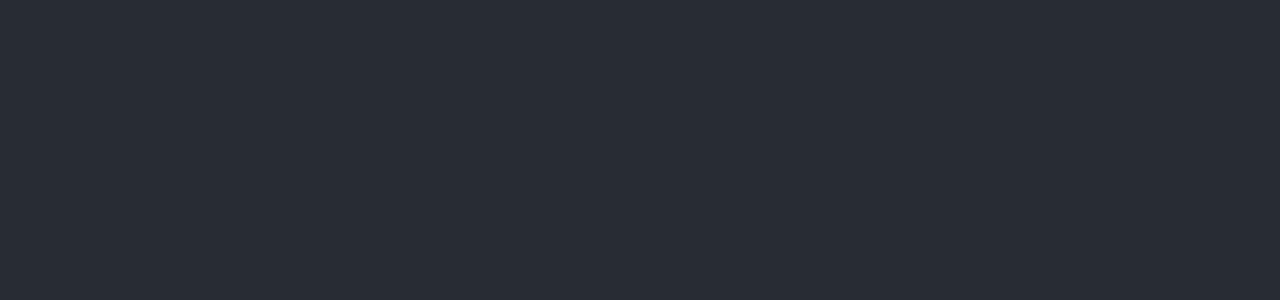
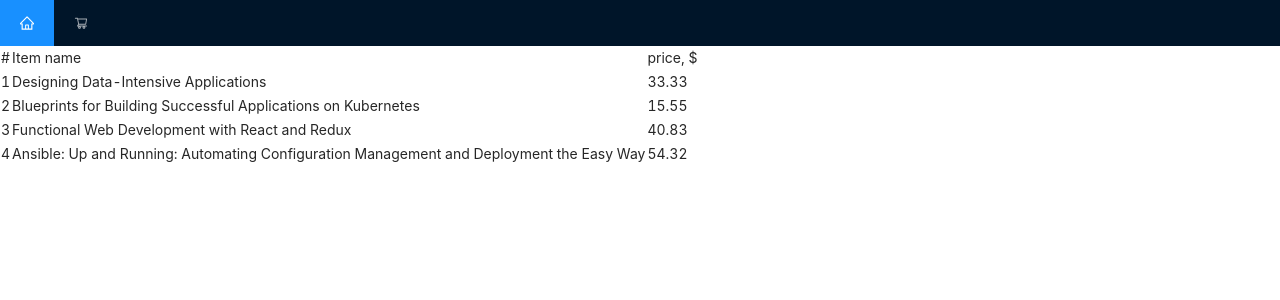
Before and after one commit to cybalex/react-zenbit-shop, a React (Create React App) app: page /cart in a window 1280 px wide. Shown: the top 300 px of the page. Built offline with nearby package versions, Linux system fonts and the light colour scheme.

Commit message:
created a dummy cart

```diff
--- a/package.json
+++ b/package.json
@@ -6,6 +6,7 @@
   "private": true,
   "license": "MIT",
   "dependencies": {
+    "@ant-design/icons": "^4.1.0",
     "@testing-library/jest-dom": "^4.2.4",
     "@testing-library/react": "^9.3.2",
     "@testing-library/user-event": "^7.1.2",
--- a/src/App.js
+++ b/src/App.js
@@ -1,13 +1,14 @@
-import React from 'react';
-import './App.css';
+import React from 'react'
+import './App.css'
+import Routes from './routes'
+import MainMenu from "./components/menu/MainMenu";
+import {BrowserRouter as Router} from 'react-router-dom'
 
 function App() {
-  return (
-    <div className="App">
-      <header className="App-header">
-      </header>
-    </div>
-  );
+    return <Router>
+            <MainMenu />
+            <Routes />
+        </Router>
 }
 
-export default App;
+export default App
--- /dev/null
+++ b/src/components/cart/CartComponent.js
@@ -0,0 +1,8 @@
+import React from 'react';
+import CartItems from "./CartItems";
+
+function CartComponent() {
+    return <CartItems />
+}
+
+export default CartComponent
--- /dev/null
+++ b/src/components/cart/CartItem.js
@@ -0,0 +1,12 @@
+import React from 'react';
+
+function CartItem(props) {
+    // todo: replace this awful html with something decent
+    return <tr>
+        <td>{props.index}</td>
+        <td>{props.name}</td>
+        <td>{props.price}</td>
+    </tr>
+}
+
+export default CartItem
--- /dev/null
+++ b/src/components/cart/CartItems.js
@@ -0,0 +1,31 @@
+import React from 'react';
+import CartItem from "./CartItem";
+
+function CartItems() {
+    const dummyCartItems = [
+        {name: 'Designing Data-Intensive Applications', price: 33.33},
+        {name: 'Blueprints for Building Successful Applications on Kubernetes', price: 15.55},
+        {name: 'Functional Web Development with React and Redux', price: 40.83},
+        {name: "Ansible: Up and Running: Automating Configuration Management and Deployment the Easy Way", price: 54.32}
+    ]
+
+    return <table>
+            <tr>
+                <td>#</td>
+                <td>Item name</td>
+                <td>price, $</td>
+            </tr>
+
+            {dummyCartItems.map(
+                (item, index) => <CartItem
+                    key={index}
+                    index={index+1}
+                    name={item.name}
+                    price={item.price}
+                />
+            )}
+
+        </table>
+}
+
+export default CartItems
--- /dev/null
+++ b/src/components/menu/MainMenu.js
@@ -0,0 +1,17 @@
+import React from 'react';
+import { HomeOutlined, ShoppingCartOutlined } from '@ant-design/icons'
+import { Link } from 'react-router-dom'
+import { Menu } from 'antd';
+
+function MainMenu() {
+    return <Menu theme="dark" mode="horizontal" defaultSelectedKeys={['1']}>
+                <Menu.Item key="1">
+                    <Link to={"/"}><HomeOutlined /></Link>
+                </Menu.Item>
+                <Menu.Item key="2">
+                    <Link to={"cart"}><ShoppingCartOutlined /></Link>
+                </Menu.Item>
+            </Menu>
+}
+
+export default MainMenu
--- /dev/null
+++ b/src/pages/Cart.js
@@ -0,0 +1,8 @@
+import React from 'react';
+import CartComponent from "../components/cart/CartComponent";
+
+function Cart() {
+    return <CartComponent />
+}
+
+export default Cart
--- /dev/null
+++ b/src/pages/Index.js
@@ -0,0 +1,7 @@
+import React from 'react';
+
+function Index() {
+    return <span>Index page</span>
+}
+
+export default Index;
--- /dev/null
+++ b/src/routes.js
@@ -0,0 +1,14 @@
+import { Switch, Route } from 'react-router-dom'
+import React from 'react'
+
+import Index from "./pages/Index"
+import Cart from "./pages/Cart"
+
+export default () => {
+    return (
+        <Switch>
+            <Route path='/' component={Index} exact />
+            <Route path='/cart' component={Cart} exact />
+        </Switch>
+    )
+}
```
